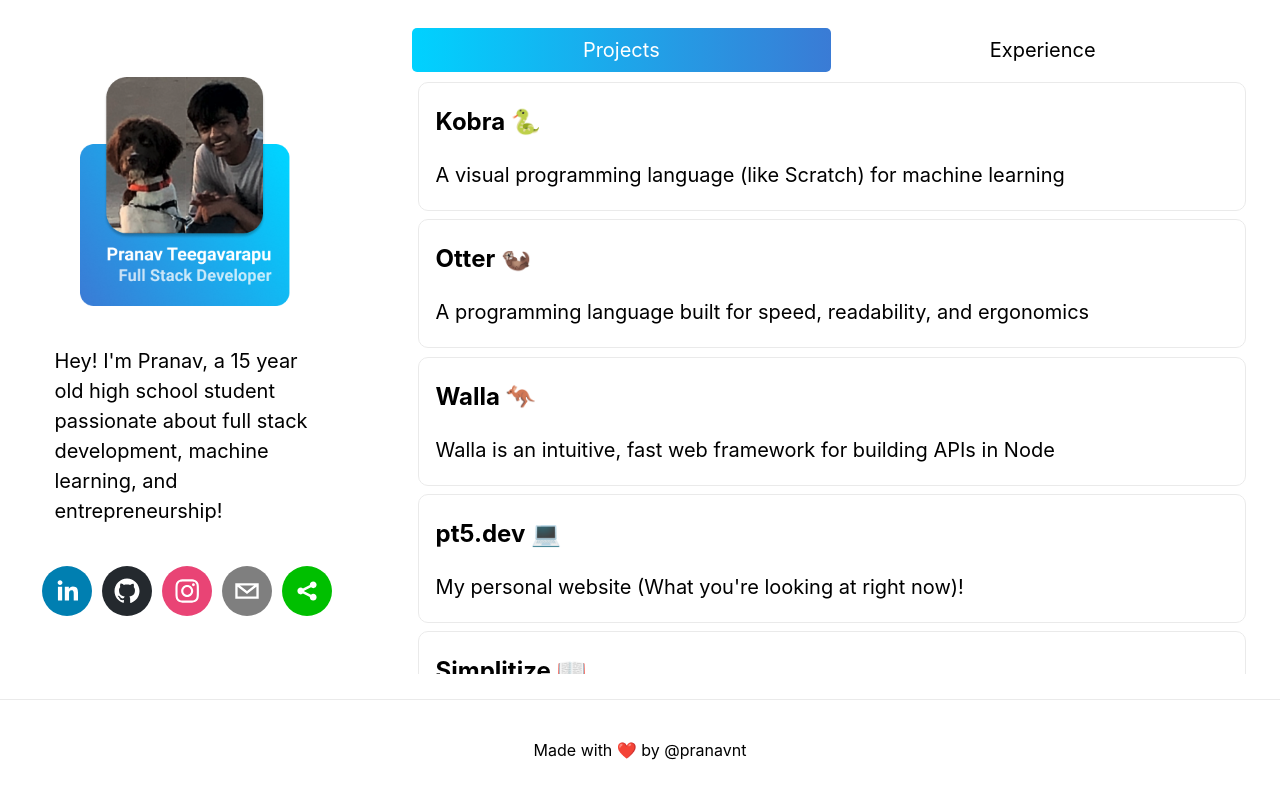
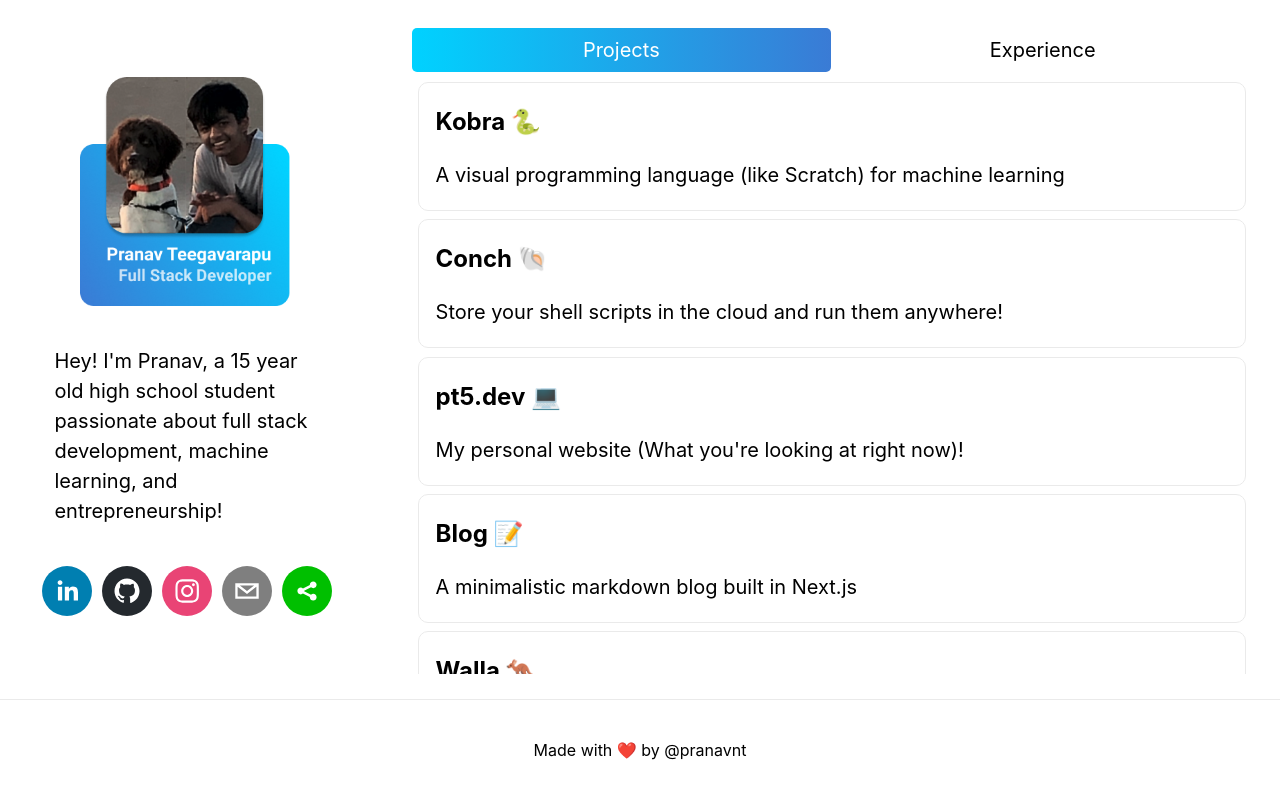
Before and after one commit to pranavnt/pt5.dev, a Next.js app: page / in a window 1280 px wide. Built offline with nearby package versions, Linux system fonts and the light colour scheme.

Commit message:
added projects to list

```diff
--- a/components/utils.js
+++ b/components/utils.js
@@ -6,6 +6,26 @@ export const projects = [
     url="https://github.com/kobra-dev"
     name="Kobra 🐍"
     description="A visual programming language (like Scratch) for machine learning"
+  />,
+   <Project
+    url="https://github.com/pranavnt/Conch"
+    name="Conch 🐚"
+    description="Store your shell scripts in the cloud and run them anywhere!"
+  />,
+  <Project
+    url="https://github.com/pranavnt/pt5.dev"
+    name="pt5.dev 💻"
+    description="My personal website (What you're looking at right now)!"
+  />,
+  <Project
+    url="https://github.com/pranavnt/blog"
+    name="Blog 📝"
+    description="A minimalistic markdown blog built in Next.js"
+  />,
+  <Project
+    url="https://github.com/pranavnt/Walla"
+    name="Walla 🦘"
+    description="Walla is an intuitive, fast web framework for building APIs in Node"
   />,
   <Project
     url="https://github.com/OtterLang/Otter"
@@ -16,11 +36,6 @@ export const projects = [
     url="https://github.com/pranavnt/Walla"
     name="Walla 🦘"
     description="Walla is an intuitive, fast web framework for building APIs in Node"
-  />,
-  <Project
-    url="https://github.com/pranavnt/pt5.dev"
-    name="pt5.dev 💻"
-    description="My personal website (What you're looking at right now)!"
   />,
   <Project
     url="https://devpost.com/software/Simplitize"
```
